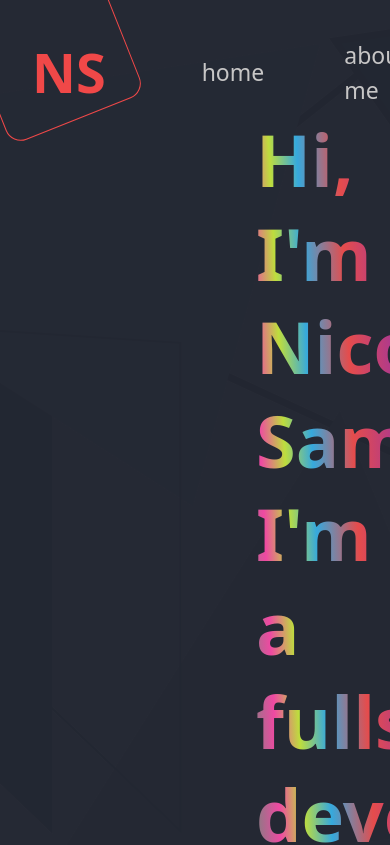
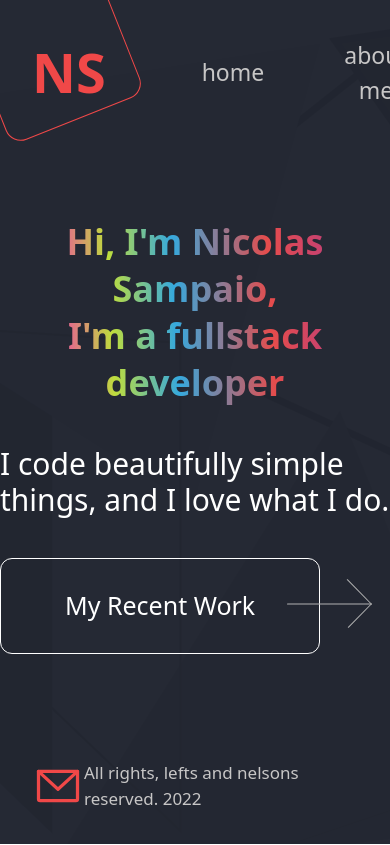
Before and after one commit to NicolasSampaio/Portoflio, a React (Vite) app in the folder web/: page / in a window 390 px wide. Shown: the top 845 px of the page. Built offline with nearby package versions, Linux system fonts and the light colour scheme.

Commit message:
feat: begin responsivity

```diff
--- a/web/src/components/Header.tsx
+++ b/web/src/components/Header.tsx
@@ -16,7 +16,7 @@ export function Header() {
             <li className="text-1.9xl text-lincoliGrey hover:text-lincoliRed transition duration-0 hover:duration-300">
               <Link to="/">home</Link>
             </li>
-            <li className="text-1.9xl text-lincoliGrey hover:text-lincoliRed transition duration-0 hover:duration-300">
+            <li className="text-1.9xl text-lincoliGrey hover:text-lincoliRed transition duration-0 hover:duration-300 text-center">
               <Link to="aboutme">about me</Link>
             </li>
             {/* <li className="text-1.9xl text-lincoliGrey">
--- a/web/src/routes/home.tsx
+++ b/web/src/routes/home.tsx
@@ -2,8 +2,8 @@ import { MyRecentWorkButton } from "../components/MyRecentWorkButton";
 
 export function Home() {
   return (
-    <main className="flex flex-1 justify-center flex-col gap-10 ml-64">
-      <h1 className="text-7xl leading-[130%] font-bold lincoliGradient">
+    <main className="flex flex-1 justify-center flex-col gap-10 sm:ml-64">
+      <h1 className="sm:text-7xl text-4xl leading-[130%] font-bold text-center sm:text-left lincoliGradient">
         Hi, I'm Nicolas Sampaio,
         <br />
         I'm a fullstack developer
```
